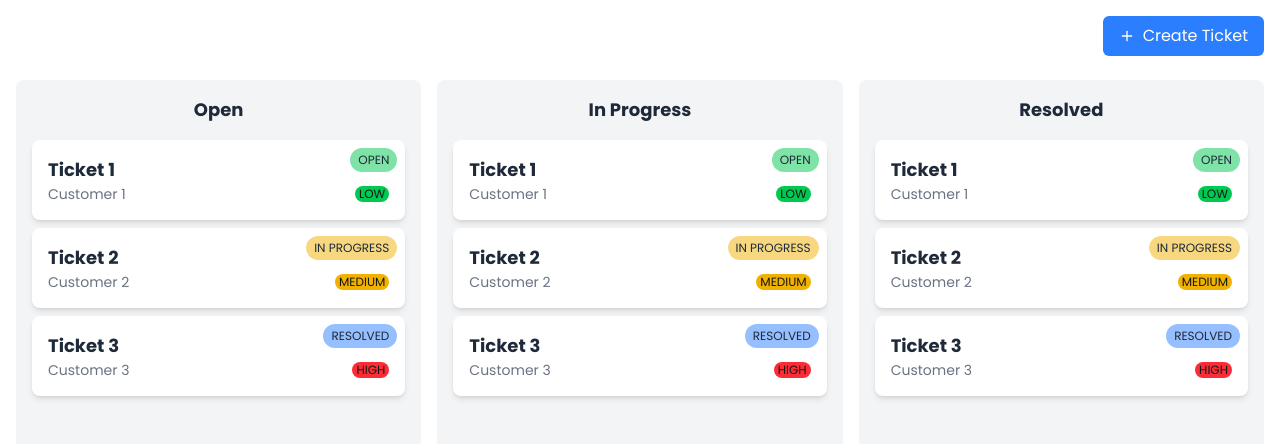
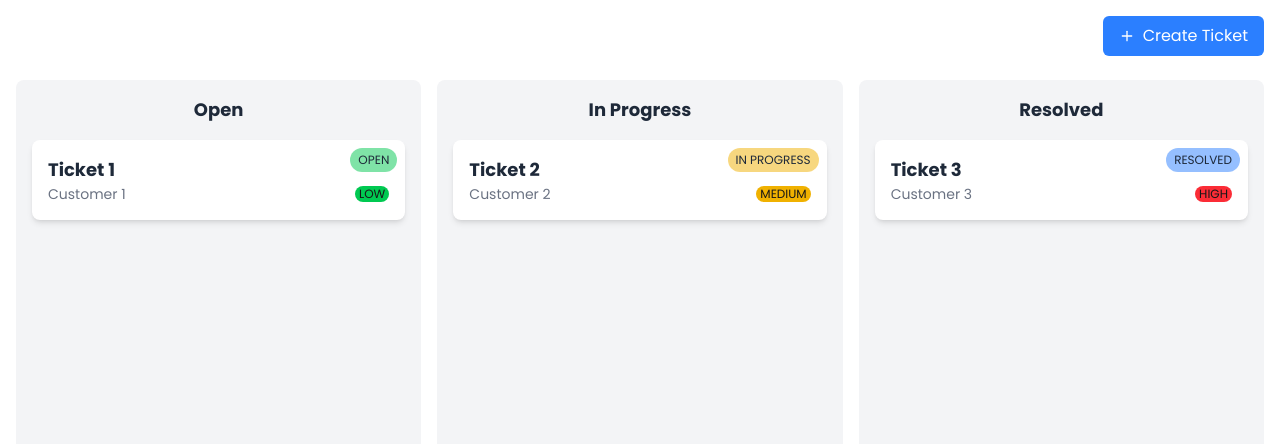
Before and after one commit to me-saeed/Client_LLM_Agent_Demo, a Next.js app in the folder frontend/: page /tickets in a window 1280 px wide. Shown: the top 444 px of the page. Built offline with nearby package versions, Linux system fonts and the light colour scheme.

Commit message:
add: drag and drop feature

```diff
--- a/frontend/package.json
+++ b/frontend/package.json
@@ -9,6 +9,8 @@
     "lint": "eslint"
   },
   "dependencies": {
+    "@dnd-kit/core": "^6.3.1",
+    "@dnd-kit/utilities": "^3.2.2",
     "@headlessui/react": "^2.2.10",
     "@hookform/resolvers": "^5.4.0",
     "clsx": "^2.1.1",
--- a/frontend/src/component/_pages/tickets/_modules/ticketColumn/index.tsx
+++ b/frontend/src/component/_pages/tickets/_modules/ticketColumn/index.tsx
@@ -1,54 +1,37 @@
+'use client'
+
 import React from 'react'
+import clsx from 'clsx'
+import { useDroppable } from '@dnd-kit/core'
 import TicketItem from '../ticketItem'
 
 type TicketColumnProps = {
   title: string
-  status: "OPEN" | "IN_PROGRESS" | "RESOLVED"
+  status: Ticket['status']
+  tickets: Ticket[]
 }
 
-const TicketColumn: React.FC<TicketColumnProps> = ({ title, status }) => {
-
-  //TODO:: get tickets by status from API
-  const tickets: Ticket[] = [
-    {
-      id: 1,
-      title: "Ticket 1",
-      description: "Description 1",
-      customerName: "Customer 1",
-      customerEmail: "customer1@example.com",
-      status: "OPEN",
-      priority: "LOW",
-      createdAt: "2021-01-01",
-    },
-    {
-      id: 2,
-      title: "Ticket 2",
-      description: "Description 2",
-      customerName: "Customer 2",
-      customerEmail: "customer2@example.com",
-      status: "IN_PROGRESS",
-      priority: "MEDIUM",
-      createdAt: "2021-01-02",
-    },
-    {
-      id: 3,
-      title: "Ticket 3",
-      description: "Description 3",
-      customerName: "Customer 3",
-      customerEmail: "customer3@example.com",
-      status: "RESOLVED",
-      priority: "HIGH",
-      createdAt: "2021-01-03",
-    },
-  ]
+const TicketColumn: React.FC<TicketColumnProps> = ({ title, status, tickets }) => {
+  const { setNodeRef, isOver } = useDroppable({
+    id: status,
+    data: { status },
+  })
 
   return (
-    <div className="bg-gray-100 p-4 rounded-lg h-fit max-h-screen lg:h-full">
+    <div
+      ref={setNodeRef}
+      className={clsx(
+        'bg-gray-100 p-4 rounded-lg h-fit max-h-screen lg:h-full min-h-48 transition-colors',
+        isOver && 'ring-2 ring-blue-500 bg-blue-50'
+      )}
+    >
       <h2 className="text-lg font-bold text-center text-gray-800">{title}</h2>
       <div className="flex flex-col gap-2 mt-4 w-full">
-        {tickets.map((ticket) => (
-          <TicketItem key={ticket.id} ticket={ticket} />
-        ))}
+        {tickets.length === 0 ? (
+          <p className="text-sm text-gray-400 text-center py-8">Drop tickets here</p>
+        ) : (
+          tickets.map((ticket) => <TicketItem key={ticket.id} ticket={ticket} />)
+        )}
       </div>
     </div>
   )
--- a/frontend/src/component/_pages/tickets/_modules/ticketItem/index.tsx
+++ b/frontend/src/component/_pages/tickets/_modules/ticketItem/index.tsx
@@ -1,35 +1,71 @@
+'use client'
+
 import React from 'react'
 import clsx from 'clsx'
+import { useDraggable } from '@dnd-kit/core'
+import { CSS } from '@dnd-kit/utilities'
 
 type TicketItemProps = {
   ticket: Ticket
+  isOverlay?: boolean
 }
 
-const TicketItem: React.FC<TicketItemProps> = ({ ticket }) => {
-  return (
-    <div className="bg-white p-4 rounded-lg shadow-md relative cursor-pointer">
-      <div className={clsx(" absolute top-2 right-2 w-fit py-1 px-2 text-xs rounded-full capitalize text-gray-800",
+const TicketItemContent: React.FC<{ ticket: Ticket }> = ({ ticket }) => (
+  <>
+    <div
+      className={clsx(
+        'absolute top-2 right-2 w-fit py-1 px-2 text-xs rounded-full capitalize text-gray-800',
         {
-          ["bg-green-500/50"]: ticket.status === "OPEN",
-          ["bg-yellow-500/50"]: ticket.status === "IN_PROGRESS",
-          ["bg-blue-500/50"]: ticket.status === "RESOLVED",
+          'bg-green-500/50': ticket.status === 'OPEN',
+          'bg-yellow-500/50': ticket.status === 'IN_PROGRESS',
+          'bg-blue-500/50': ticket.status === 'RESOLVED',
         }
-      )}>
-        {ticket.status.replace("_", " ")}
+      )}
+    >
+      {ticket.status.replace('_', ' ')}
     </div>
     <h3 className="text-lg font-bold text-gray-800">{ticket.title}</h3>
     <div className="flex items-center justify-between gap-2">
       <p className="text-sm text-gray-500">{ticket.customerName}</p>
-        <div className={clsx("w-fit px-1 text-xs rounded-full capitalize",
-          {
-            ["bg-green-500"]: ticket.priority === "LOW",
-            ["bg-yellow-500"]: ticket.priority === "MEDIUM",
-            ["bg-red-500"]: ticket.priority === "HIGH",
-          }
-        )}>
+      <div
+        className={clsx('w-fit px-1 text-xs rounded-full capitalize', {
+          'bg-green-500': ticket.priority === 'LOW',
+          'bg-yellow-500': ticket.priority === 'MEDIUM',
+          'bg-red-500': ticket.priority === 'HIGH',
+        })}
+      >
         {ticket.priority}
       </div>
     </div>
+  </>
+)
+
+const TicketItem: React.FC<TicketItemProps> = ({ ticket, isOverlay = false }) => {
+  const { attributes, listeners, setNodeRef, transform, isDragging } = useDraggable({
+    id: ticket.id,
+    data: { ticket },
+    disabled: isOverlay,
+  })
+
+  const style = transform
+    ? { transform: CSS.Translate.toString(transform) }
+    : undefined
+
+  return (
+    <div
+      ref={isOverlay ? undefined : setNodeRef}
+      style={style}
+      {...(isOverlay ? {} : listeners)}
+      {...(isOverlay ? {} : attributes)}
+      className={clsx(
+        'bg-white p-4 rounded-lg shadow-md relative touch-none',
+        isOverlay
+          ? 'cursor-grabbing shadow-lg rotate-2'
+          : 'cursor-grab active:cursor-grabbing',
+        isDragging && !isOverlay && 'opacity-40'
+      )}
+    >
+      <TicketItemContent ticket={ticket} />
     </div>
   )
 }
--- a/frontend/src/component/_pages/tickets/index.tsx
+++ b/frontend/src/component/_pages/tickets/index.tsx
@@ -1,17 +1,128 @@
-import TicketColumn from "./_modules/ticketColumn";
-import TicketBoardHeader from "./_modules/ticketBoardHeader";
+'use client'
+
+import { useState } from 'react'
+import {
+  DndContext,
+  DragOverlay,
+  PointerSensor,
+  useSensor,
+  useSensors,
+  type DragEndEvent,
+  type DragStartEvent,
+  type UniqueIdentifier,
+} from '@dnd-kit/core'
+import TicketColumn from './_modules/ticketColumn'
+import TicketBoardHeader from './_modules/ticketBoardHeader'
+import TicketItem from './_modules/ticketItem'
+
+const COLUMN_STATUSES: Ticket['status'][] = ['OPEN', 'IN_PROGRESS', 'RESOLVED']
+
+const INITIAL_TICKETS: Ticket[] = [
+  {
+    id: 1,
+    title: 'Ticket 1',
+    description: 'Description 1',
+    customerName: 'Customer 1',
+    customerEmail: 'customer1@example.com',
+    status: 'OPEN',
+    priority: 'LOW',
+    createdAt: '2021-01-01',
+  },
+  {
+    id: 2,
+    title: 'Ticket 2',
+    description: 'Description 2',
+    customerName: 'Customer 2',
+    customerEmail: 'customer2@example.com',
+    status: 'IN_PROGRESS',
+    priority: 'MEDIUM',
+    createdAt: '2021-01-02',
+  },
+  {
+    id: 3,
+    title: 'Ticket 3',
+    description: 'Description 3',
+    customerName: 'Customer 3',
+    customerEmail: 'customer3@example.com',
+    status: 'RESOLVED',
+    priority: 'HIGH',
+    createdAt: '2021-01-03',
+  },
+]
+
+const getTargetStatus = (
+  overId: UniqueIdentifier,
+  tickets: Ticket[]
+): Ticket['status'] | null => {
+  if (COLUMN_STATUSES.includes(overId as Ticket['status'])) {
+    return overId as Ticket['status']
+  }
+
+  const ticket = tickets.find((t) => t.id === overId)
+  return ticket?.status ?? null
+}
 
 export default function TicketBoard() {
+  const [tickets, setTickets] = useState<Ticket[]>(INITIAL_TICKETS)
+  const [activeTicket, setActiveTicket] = useState<Ticket | null>(null)
+
+  const sensors = useSensors(
+    useSensor(PointerSensor, {
+      activationConstraint: { distance: 8 },
+    })
+  )
+
+  const handleDragStart = (event: DragStartEvent) => {
+    const ticket = tickets.find((t) => t.id === event.active.id)
+    setActiveTicket(ticket ?? null)
+  }
+
+  const handleDragEnd = (event: DragEndEvent) => {
+    const { active, over } = event
+    setActiveTicket(null)
+
+    if (!over) return
+
+    const ticketId = active.id
+    const newStatus = getTargetStatus(over.id, tickets)
+    if (!newStatus) return
+
+    setTickets((prev) =>
+      prev.map((ticket) =>
+        ticket.id === ticketId ? { ...ticket, status: newStatus } : ticket
+      )
+    )
+  }
+
   return (
-    <>
+    <DndContext
+      sensors={sensors}
+      onDragStart={handleDragStart}
+      onDragEnd={handleDragEnd}
+    >
       <TicketBoardHeader />
       <div className="container mx-auto px-4 py-8 h-full">
         <main className="grid grid-cols-1 lg:grid-cols-3 gap-4 h-full">
-          <TicketColumn title="Open" status="OPEN" />
-          <TicketColumn title="In Progress" status="IN_PROGRESS" />
-          <TicketColumn title="Resolved" status="RESOLVED" />
+          <TicketColumn
+            title="Open"
+            status="OPEN"
+            tickets={tickets.filter((t) => t.status === 'OPEN')}
+          />
+          <TicketColumn
+            title="In Progress"
+            status="IN_PROGRESS"
+            tickets={tickets.filter((t) => t.status === 'IN_PROGRESS')}
+          />
+          <TicketColumn
+            title="Resolved"
+            status="RESOLVED"
+            tickets={tickets.filter((t) => t.status === 'RESOLVED')}
+          />
         </main>
       </div>
-    </>
+      <DragOverlay>
+        {activeTicket ? <TicketItem ticket={activeTicket} isOverlay /> : null}
+      </DragOverlay>
+    </DndContext>
   )
 }
```
Also changed, not shown: 1 other file (tests, documents, lock files or other folders). Lines whose indentation alone changed are shown as unchanged.
